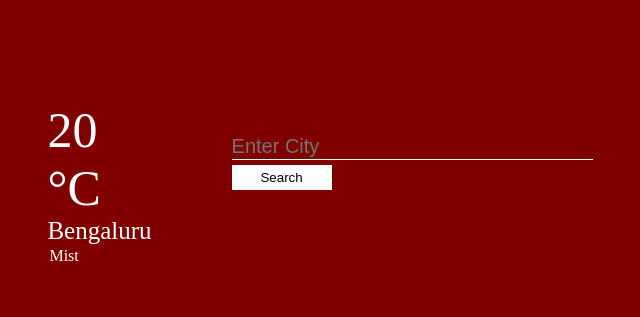
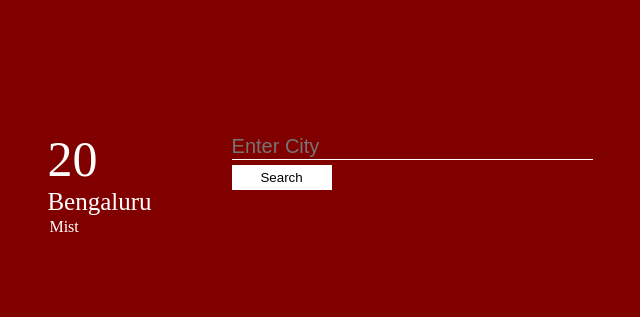
Before and after one commit to Laxmi125/Weather-App, a plain HTML site: page index.html in a window 1280 px wide. Shown: the part 216-533 px from the top of the page, without its empty margins (276-916 px from the left). Drawn offline with Linux system fonts and the light colour scheme; no server answers.

Commit message:
Update index.html

```diff
--- a/index.html
+++ b/index.html
@@ -11,7 +11,6 @@
         <div class="weather_container">
             <div class="temp">
                 <p>20</p>
-                <span>&deg;C</span>
             </div>
             <div class="time_location">
                 <p>Bengaluru</p>
```
